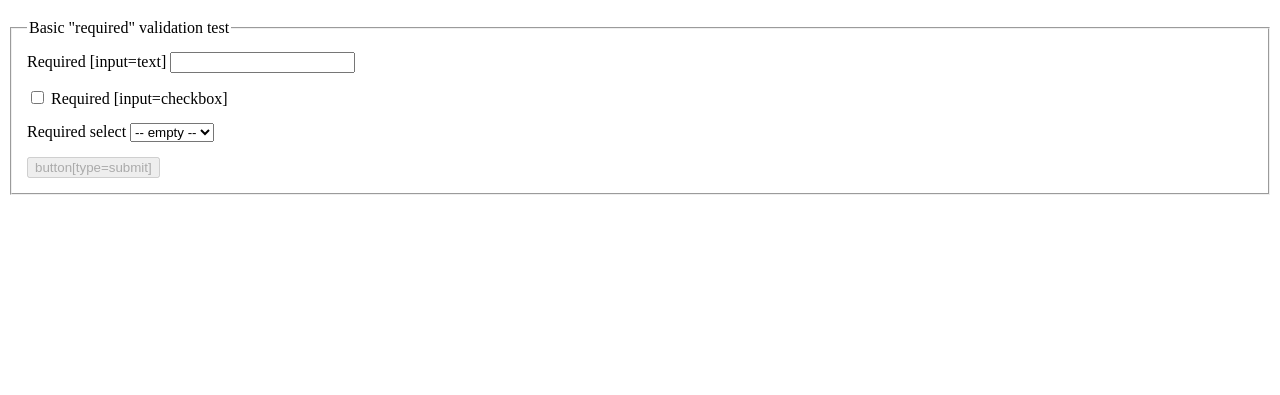
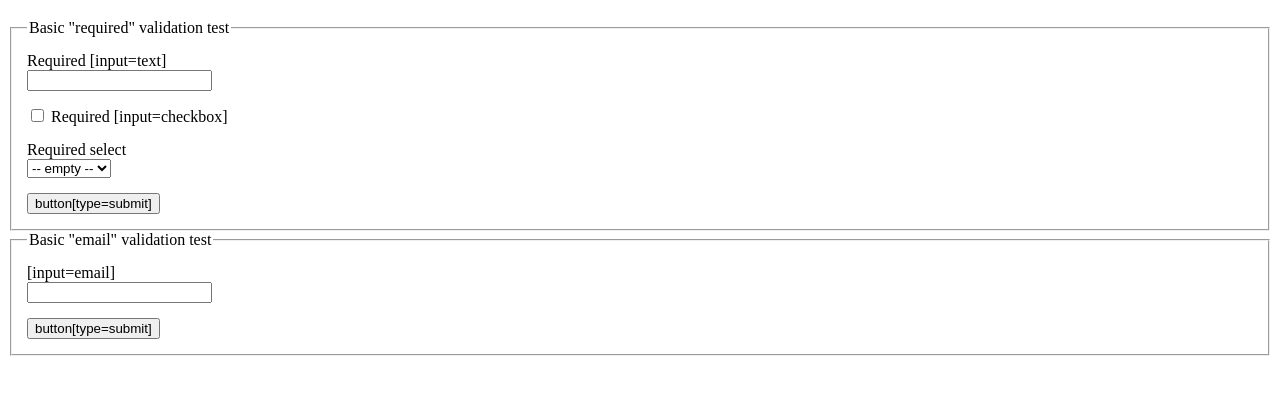
Before and after one commit to PetterBoozegunk/form-validation, a plain HTML site: page index.html in a window 1280 px wide. Shown: the part 61-456 px from the top of the page. Drawn offline with Linux system fonts and the light colour scheme.

Commit message:
basic email test

```diff
--- a/index.html
+++ b/index.html
@@ -31,7 +31,23 @@
             </label>
 
             <div>
-                <button type="submit" disabled="disabled">button[type=submit]</button>
+                <button type="submit">button[type=submit]</button>
+            </div>
+
+        </fieldset>
+    </form>
+
+    <form action="/" data-validation="on" autocomplete="off">
+        <fieldset>
+            <legend>Basic "email" validation test</legend>
+
+            <label>
+                <span>[input=email]</span>
+                <input type="email" name="email1"/>
+            </label>
+
+            <div>
+                <button type="submit">button[type=submit]</button>
             </div>
 
         </fieldset>
```
Also changed, not shown: UI/dist/css/styles.css.
